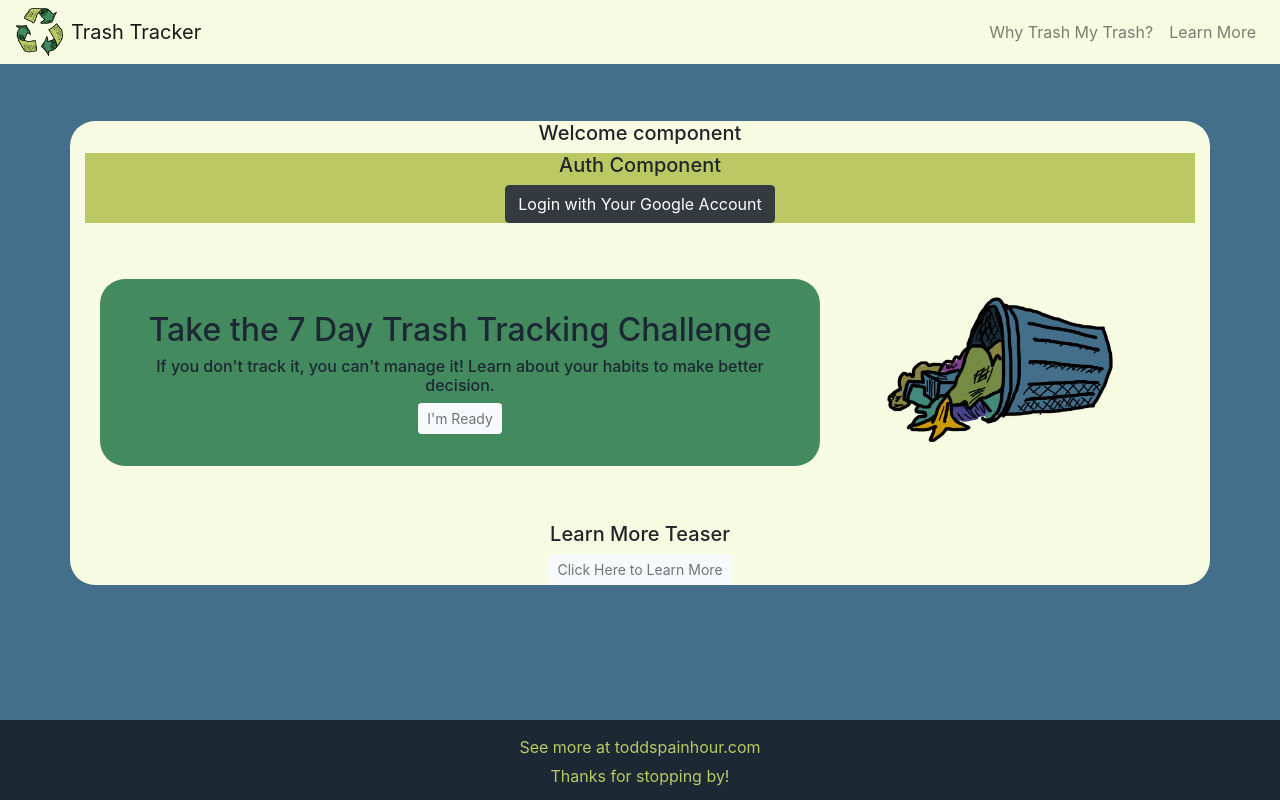
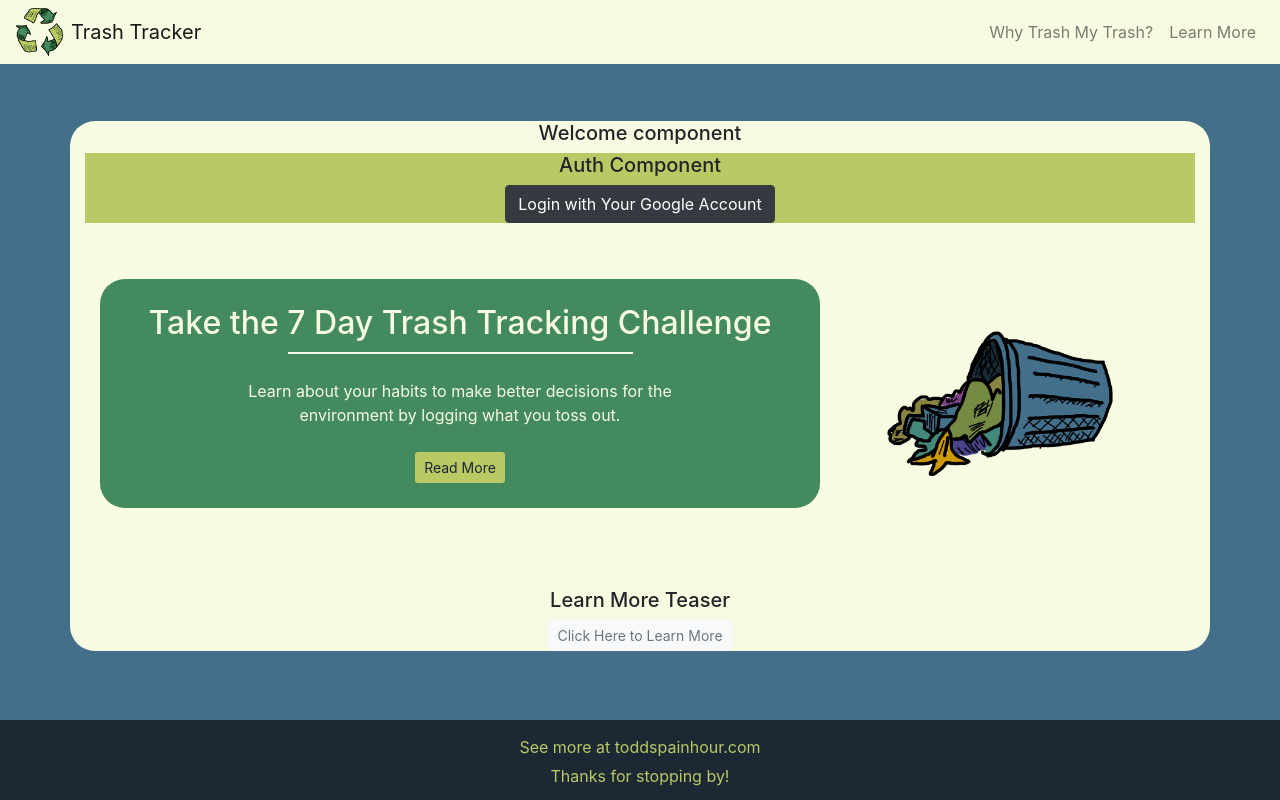
Before and after one commit to ToddSpainhour/trash-tracker, a React (Create React App) app: page /welcome in a window 1280 px wide. Built offline with nearby package versions, Linux system fonts and the light colour scheme; no server answers.

Commit message:
challenge teaser styling complete

```diff
--- a/src/components/pages/ChallengeTeaser/ChallengeTeaser.js
+++ b/src/components/pages/ChallengeTeaser/ChallengeTeaser.js
@@ -10,9 +10,12 @@ class ChallengeTeaser extends React.Component {
     return (
       <div className="ChallengeTeaser col-12">
         <div className="challengeTeaserTextArea col-md-8 col-sm-12">
-          <h2>Take the 7 Day Trash Tracking Challenge</h2>
-          <h6>If you don't track it, you can't manage it! Learn about your habits to make better decision.</h6>
-          <Link to="/7daychallenge" className="btn btn-light btn-sm text-muted">I'm Ready</Link>
+          <h2 className="challenge-teaser-header">Take the 7 Day Trash Tracking Challenge</h2>
+          <div className="line-divider col-6 offset-3"></div>
+          <p className="challenge-teaser-text-body col-md-8 col-sm-12">Learn about your habits to make better decisions for the environment by logging what you toss out.</p>
+          <div className="challenge-teaser-button">
+          <Link to="/7daychallenge" className="btn btn-sm challenger-teaser-button">Read More</Link>
+          </div>
         </div>
         <div className="challegeTeaserImage col-md-4 col-sm-12">
           <img src={ imagePlaceholder } alt="change this text"/>
--- a/src/components/pages/ChallengeTeaser/ChallengeTeaser.scss
+++ b/src/components/pages/ChallengeTeaser/ChallengeTeaser.scss
@@ -9,13 +9,46 @@ border-radius: 25px;
 
   .challengeTeaserTextArea {
     background-color: $darkGreen;
-    color: $shadow;
     border-radius: 25px;
-    padding: 2rem;
+    margin-bottom: 25px;
+    }
+
+  .challenge-teaser-header {
+    color: $cream;
+    margin-top: 25px;
+    margin-bottom: 10px;
+
+  }
+
+  .line-divider {
+    border: 1px solid $cream;
+    // border-bottom-color: $cream;
+    // border-width: 1px;
+    // border-style: solid;
+    margin-bottom: 25px;
+  }
+
+
+  .challenge-teaser-text-body {
+    display: inline-block;
+    color: $cream;
+    text-align: center;
+    margin-bottom: 25px;
   }
 
   .challegeTeaserImage {
     align-self: center;
+  }
+
+  .challenger-teaser-button {
+    color: $shadow;
+    background-color: $lightGreen;
+    margin-bottom: 25px;
+  }
+
+  .challenger-teaser-button:hover {
+    color: $cream;
+    background-color: $blue;
   }
 
 }
```
